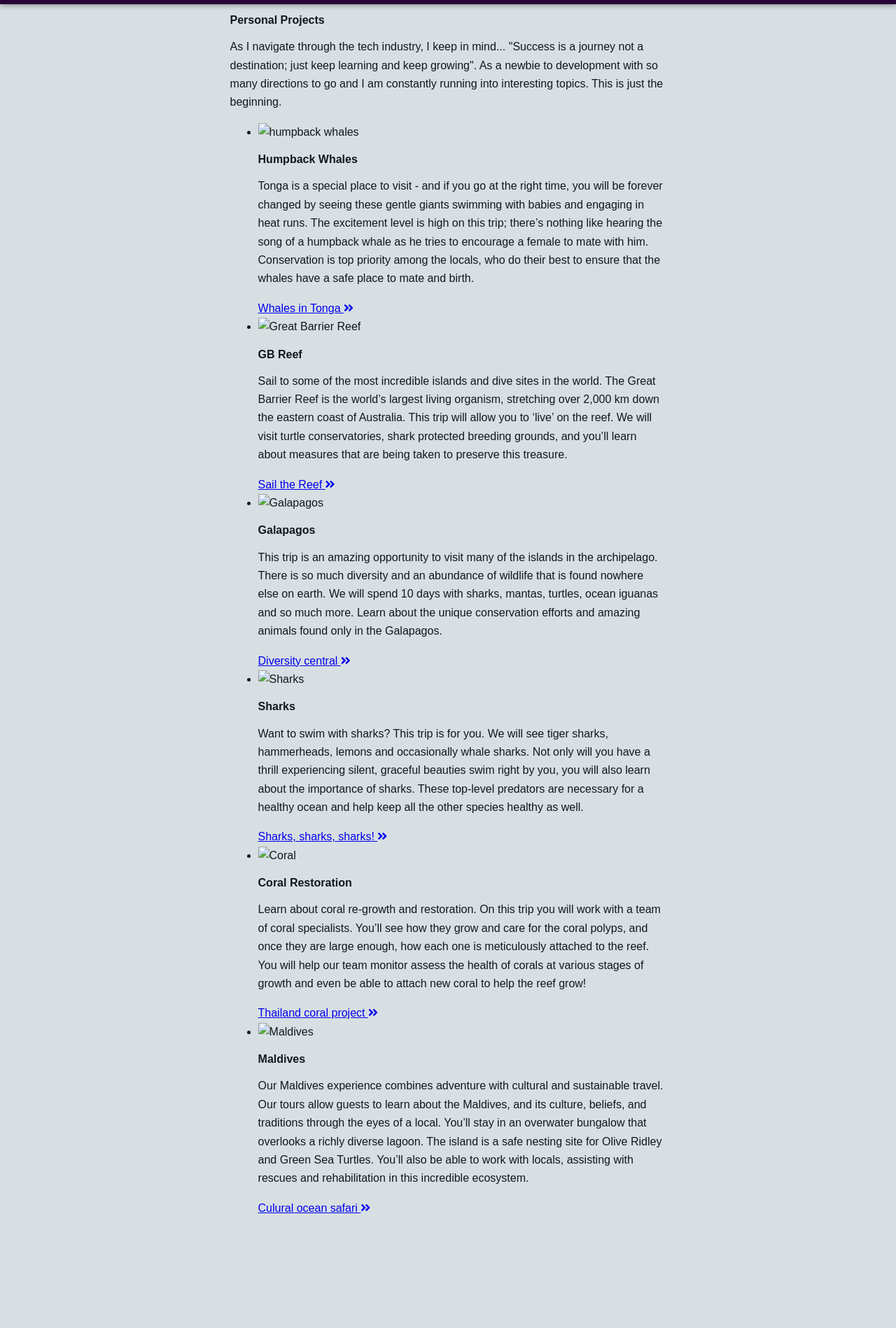
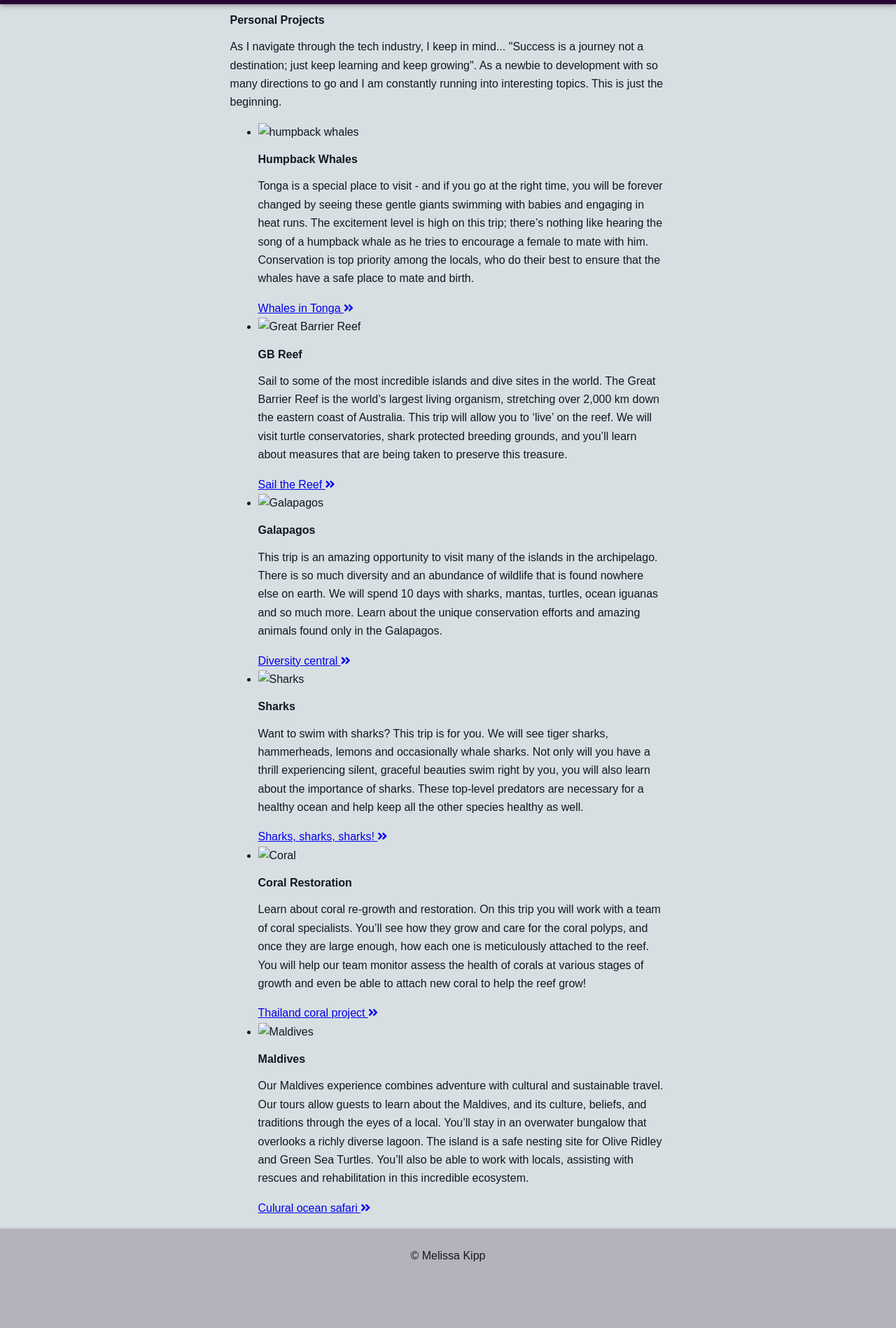
Before and after one commit to melissakipp/melissajkipp, a Jekyll site: the page built from index.html, in a window 1280 px wide. Shown: the part 627-2525 px from the top of the page at 70% size. Built offline with Jekyll 4.4.1, drawn with Linux system fonts in a browser that asks for light colours; some web fonts are replaced; before the commit the page ends 2383 px from its top, so only the background shows below that.

Commit message:
add placeholder site footer

```diff
--- /dev/null
+++ b/_includes/footer.html
@@ -0,0 +1,6 @@
+<footer class="site-footer">&copy; {{ site.title }}</footer>
+<!-- Contact Form -->
+
+<!-- Social Media -->
+
+<!-- Contact Info -->
--- a/_layouts/home.html
+++ b/_layouts/home.html
@@ -29,12 +29,6 @@
     <main role="main">{{ content }}</main>
 
     <!-- Footer -->
-    <footer>
-      <!-- Contact Form -->
-
-      <!-- Social Media -->
-
-      <!-- Contact Info -->
-    </footer>
+    {% include footer.html %}
   </body>
 </html>
--- /dev/null
+++ b/_sass/1-modules/footer.scss
@@ -0,0 +1,10 @@
+.site-footer,
+main:after {
+  height: 142px;
+}
+.site-footer {
+  background: $color-border;
+  box-shadow: rgba(0, 0, 0, 0.3) 0px 2px 6px;
+  text-align: center;
+  padding-top: 2%;
+}
--- a/_sass/styles.scss
+++ b/_sass/styles.scss
@@ -5,5 +5,6 @@
 
 @import "1-modules/header.scss";
 @import "1-modules/navigation.scss";
+@import "1-modules/footer.scss";
 
 @import "2-layouts/home.scss";
```
Also changed, not shown: _layouts/default.html (+1 -7 lines), _layouts/page.html (+1 -7 lines), _layouts/post.html (+1 -7 lines).
